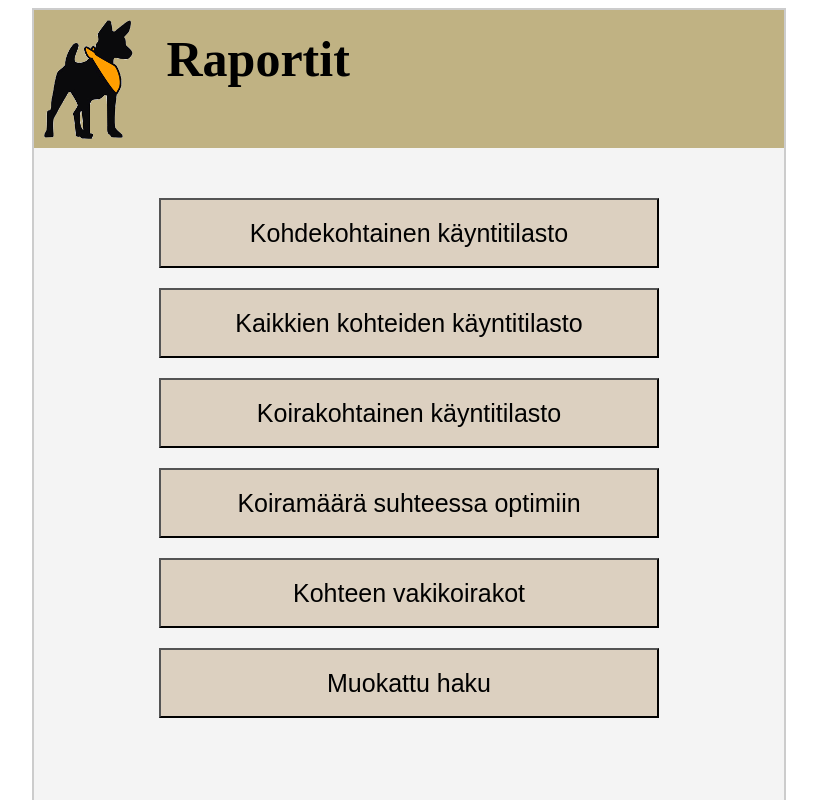
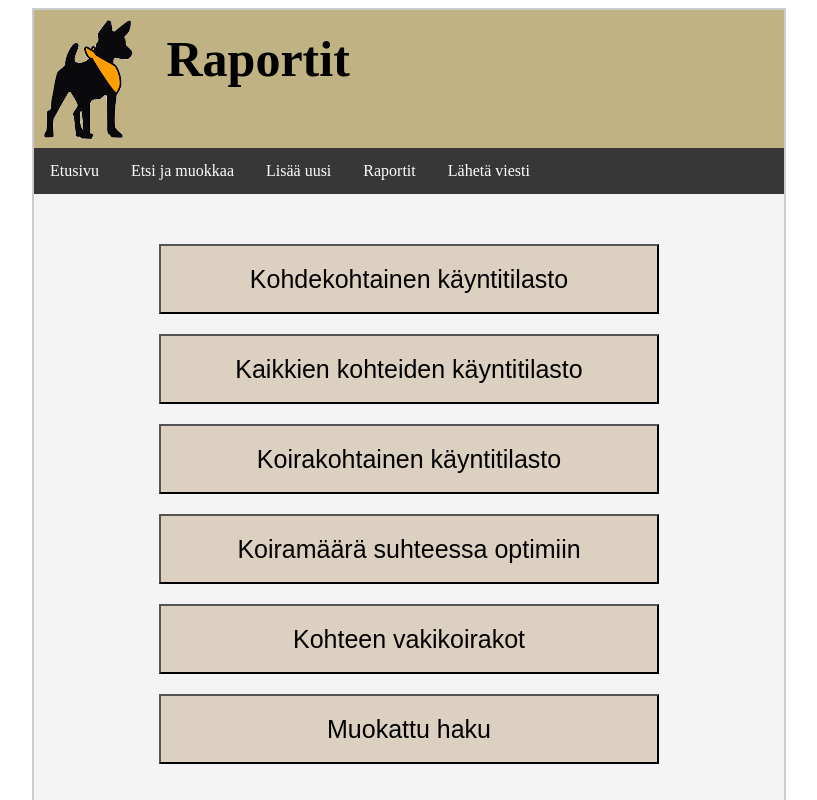
Before and after one commit to raumanm/ProjectHau, an Angular app in the folder frontend/angulartest-app/: page /report in a window 1280 px wide. Shown: the top 800 px of the page, without its empty margins (231-1048 px from the left). Built offline with nearby package versions, Linux system fonts and the light colour scheme.

Commit message:
Add navigation bar to app.component.ts

```diff
--- a/frontend/angulartest-app/src/app/app.component.ts
+++ b/frontend/angulartest-app/src/app/app.component.ts
@@ -13,7 +13,36 @@ import { Router, ActivatedRoute, Params } from '@angular/router';
                 <h1 id="header">{{titleText}}</h1>
             </header>
 
-            <div id="content">
+
+          <ul>
+            <li><a routerLink = "/mainPage">Etusivu</a></li>
+
+            <li class="dropdown">
+              <a href="javascript:void(0)" class="dropbtn">Etsi ja muokkaa</a>
+              <div class="dropdown-content">
+                <a routerLink = "/search">Hae käyttäjiä</a>
+                <a routerLink = "/search">Hae koiria</a>
+                <a routerLink = "/search">Hae kohteita</a>
+                <a routerLink = "/search">Hae käyntejä</a>
+              </div>
+            </li>
+
+            <li class="dropdown">
+              <a href="javascript:void(0)" class="dropbtn">Lisää uusi</a>
+              <div class="dropdown-content">
+                <a routerLink="/addUser">Uusi käyttäjä</a>
+                <a routerLink="/addUser">Uusi koira</a>
+                <a routerLink="/addUser">Uusi kohde</a>
+                <a routerLink="/addUser">Uusi käynti</a>
+              </div>
+            </li>
+
+            <li><a routerLink = "/report">Raportit</a></li>
+            <li><a routerLink = "/message">Lähetä viesti</a></li>
+
+          </ul>
+
+          <div id="content">
                 <router-outlet></router-outlet>
             </div>
 
```
